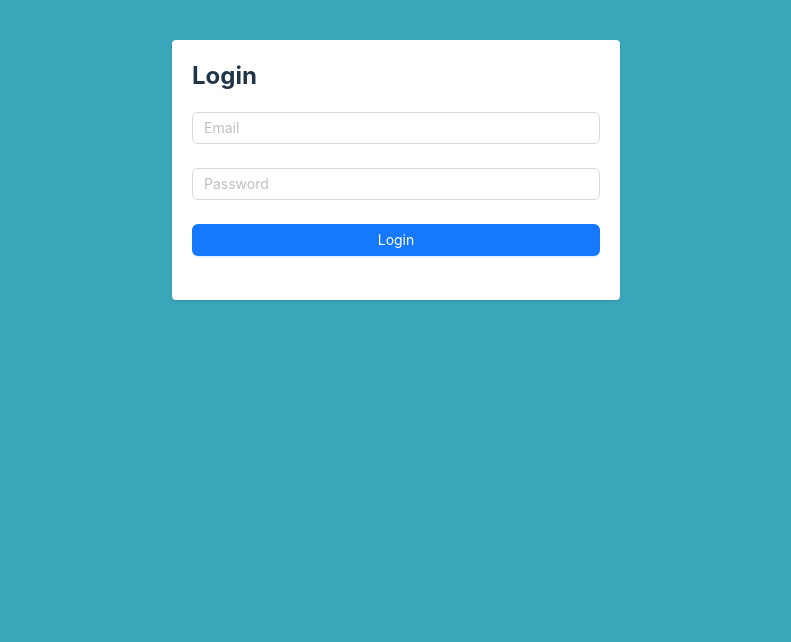
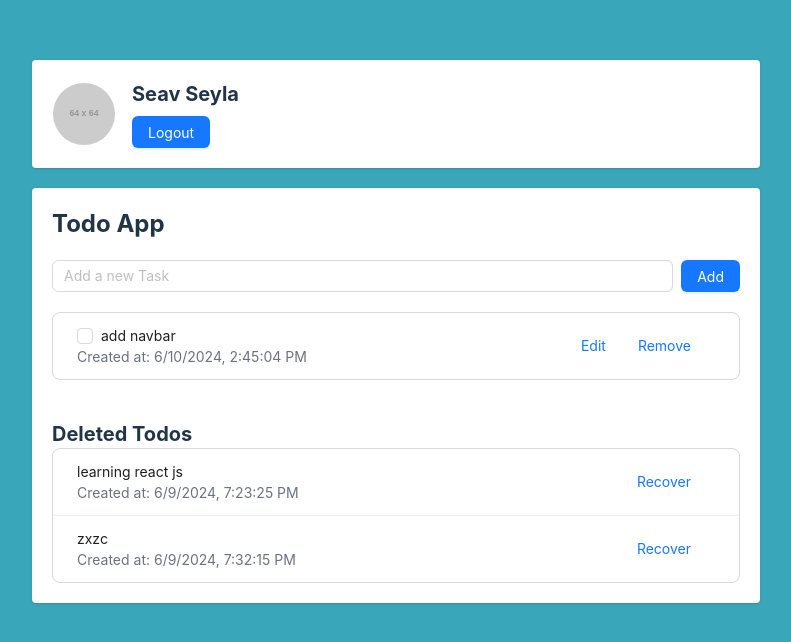
Before and after one commit to Seyla123/ToDo-App-Json-Api, a React (Vite) app: page /TodoApp in a window 1280 px wide. Before the commit this address led to /login. Shown: the top 642 px of the page, without its empty margins (244-1035 px from the left). Built offline with nearby package versions, Linux system fonts and the light colour scheme; data requests are answered from the project's data file.

Commit message:
file : fix some thing

```diff
--- a/db.json
+++ b/db.json
@@ -16,6 +16,14 @@
       "createdAt": "2024-06-09 19:32:15",
       "editedAt": null,
       "isDeleted": true
+    },
+    {
+      "id": "ca1e",
+      "task": "add navbar",
+      "completed": false,
+      "createdAt": "2024-06-10 14:45:04",
+      "editedAt": null,
+      "isDeleted": false
     }
   ],
   "users": [
--- a/src/components/UserProfile.jsx
+++ b/src/components/UserProfile.jsx
@@ -1,6 +1,6 @@
 import React from 'react';
 import { Avatar, Button } from 'antd';
-import { useAuth } from '../contexts/AuthContext';
+import useAuth from '../hooks/use-auth-context';
 const UserProfile = ({ user }) => {
   const { logout } = useAuth();
   return (
--- a/src/contexts/AuthContext.jsx
+++ b/src/contexts/AuthContext.jsx
@@ -1,17 +1,18 @@
-import React, { createContext, useState, useEffect, useContext } from 'react';
+import React, { createContext, useState, useEffect, } from 'react';
 
 const AuthContext = createContext();
 
-export const AuthProvider = ({ children }) => {
+ const AuthProvider = ({ children }) => {
   const [user, setUser] = useState(null);
   useEffect(() => {
     const loggedUser = localStorage.getItem('user');
-    console.log("log",typeof loggedUser);
-    setUser(loggedUser);
-    console.log("true",loggedUser,user);
+    console.log("logged user : ", loggedUser);
+    if (loggedUser) {
+      setUser(loggedUser);
+    }
+    console.log(" check auth of user : " ,user);
+  }, []);
 
-  }, []);
-  console.log("User : ",user);
   const login = (user) => {
     localStorage.setItem('user', JSON.stringify(user));
     setUser(user);
@@ -23,17 +24,20 @@ export const AuthProvider = ({ children }) => {
   };
 
   const signup = (user) => {
-    localStorage.setItem('user', JSON.stringify(user));
+    localStorage.setItem('user', user);
     setUser(user);
   };
-
+  const valueToShare = {
+    user,
+    login,
+    logout,
+    signup,
+  };
   return (
-    <AuthContext.Provider value={{ user, login, logout, signup }}>
+    <AuthContext.Provider value={valueToShare}>
       {children}
     </AuthContext.Provider>
   );
 };
-
-export const useAuth = () => {
-  return useContext(AuthContext);
-};
+export {AuthProvider}
+export default AuthContext
--- /dev/null
+++ b/src/hooks/use-auth-context.jsx
@@ -0,0 +1,7 @@
+import { useContext } from "react"
+import AuthContext from "../contexts/AuthContext";
+
+const useAuth = () => {
+    return useContext(AuthContext);
+  };
+export default useAuth;
--- a/src/pages/HomePage.jsx
+++ b/src/pages/HomePage.jsx
@@ -1,6 +1,5 @@
 import React from 'react';
-import { Button, message } from 'antd';
-import TodoApp from './TodoApp';
+import { Button } from 'antd';
 import { Link } from 'react-router-dom';
 
 
--- a/src/pages/Login.jsx
+++ b/src/pages/Login.jsx
@@ -1,6 +1,6 @@
 import React, { useState } from 'react';
 import { Input, Button, Form, message } from 'antd';
-import { useAuth } from '../contexts/AuthContext';
+import useAuth from '../hooks/use-auth-context';
 import { useNavigate } from 'react-router-dom';
 
 const Login = () => {
--- a/src/pages/SignUp.jsx
+++ b/src/pages/SignUp.jsx
@@ -1,6 +1,6 @@
 import React, { useState } from 'react';
 import { Input, Button, Form, message } from 'antd';
-import { useAuth } from '../contexts/AuthContext';
+import useAuth from '../hooks/use-auth-context';
 import axios from 'axios';
 
 const SignUp = () => {
--- a/src/utils/ProtectedRoute.jsx
+++ b/src/utils/ProtectedRoute.jsx
@@ -1,12 +1,13 @@
 import React from 'react';
 import { Navigate, Outlet } from 'react-router-dom';
-import { useAuth } from '../contexts/AuthContext';
+import useAuth from '../hooks/use-auth-context';
 
 const ProtectedRoute = () => {
   const { user } = useAuth();
-  const loggedUser = localStorage.getItem('user');
-  console.log("user",user,loggedUser);
-  return user ? <Outlet /> : <Navigate to="/login" />;
+  console.log("protected auth : ", user);
+  const test = true
+  console.log(test, user);
+  return test ? <Outlet /> : <Navigate to="/login" />;
 };
 
 export default ProtectedRoute;
```
Also changed, not shown: 1 other file (tests, documents, lock files or other folders).
